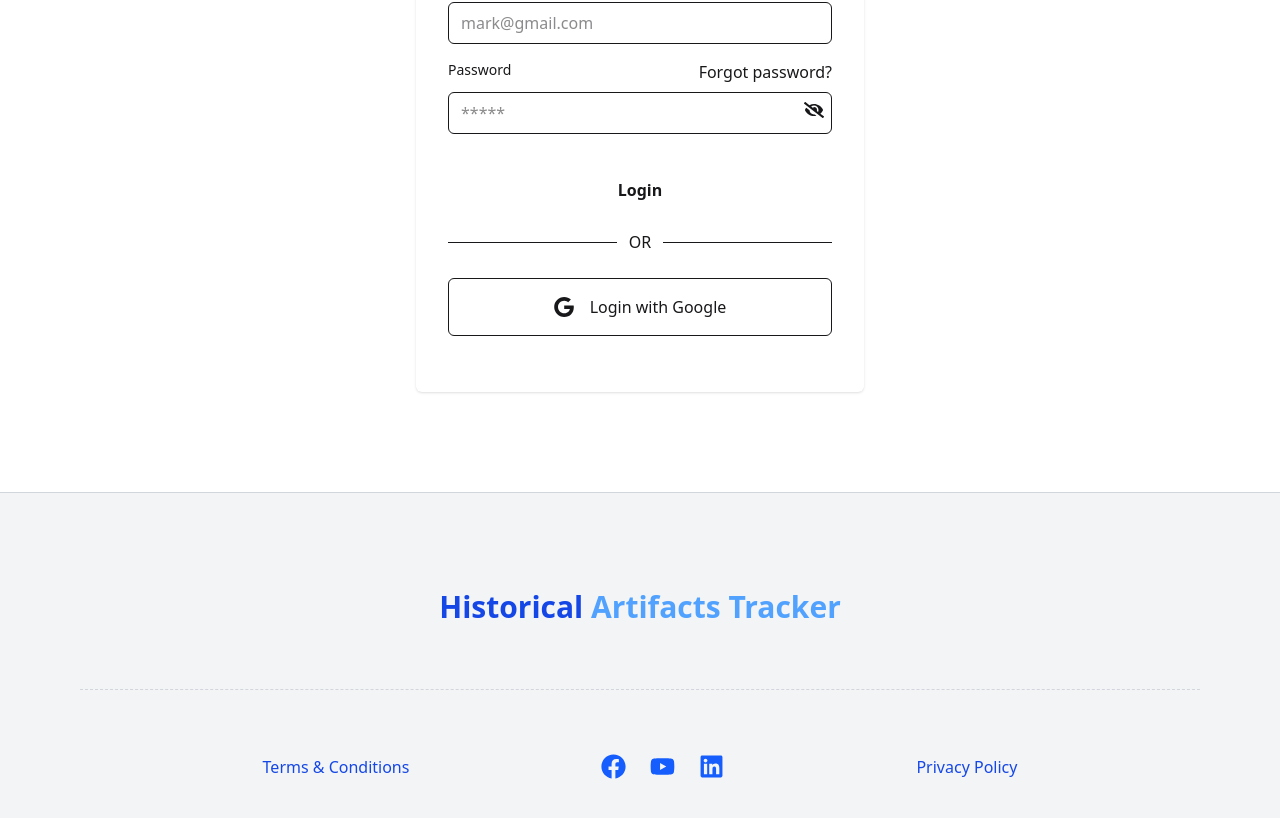
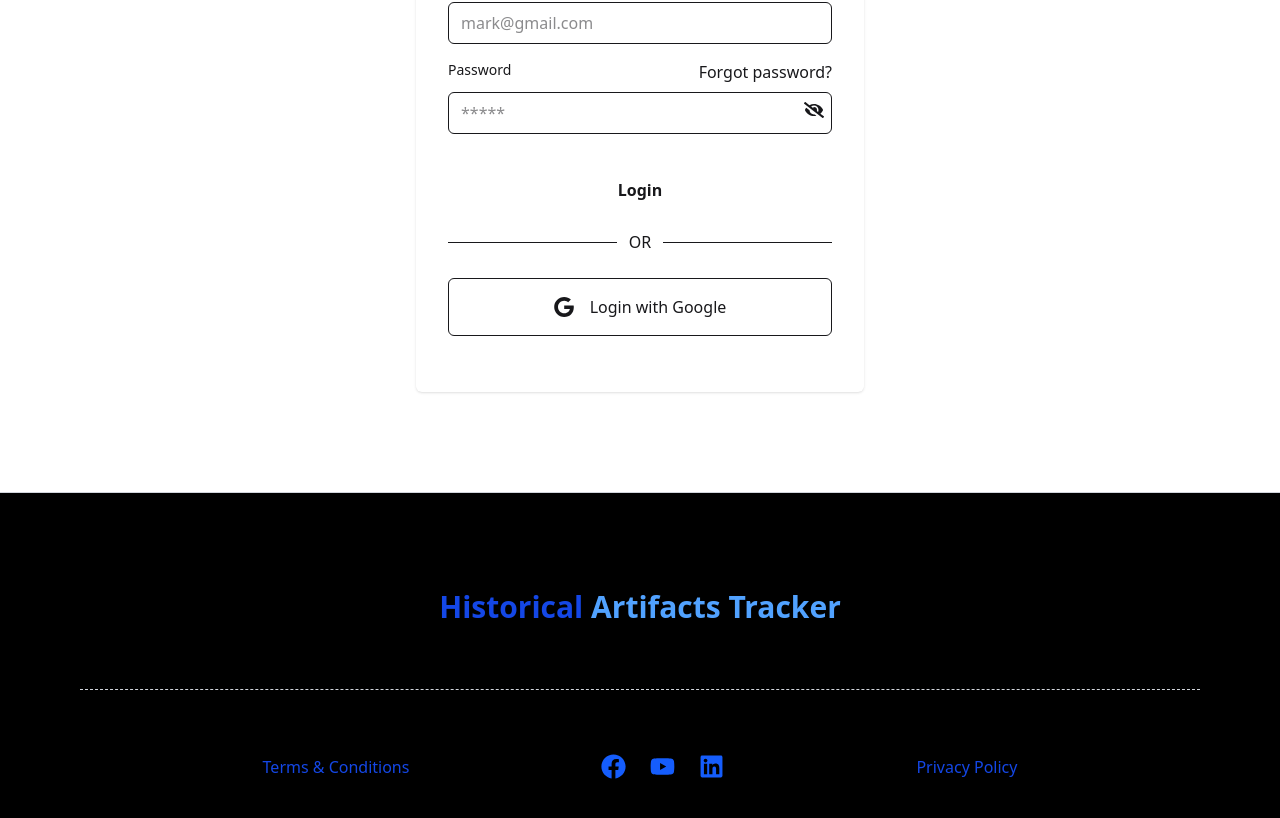
Before and after one commit to shaminyeasir/historical_artifacts_tracker-client, a React (Vite) app: page /login in a window 1280 px wide. Shown: the part 378-1196 px from the top of the page. Built offline with nearby package versions, Linux system fonts and the light colour scheme; no server answers.

Commit message:
changed footer bg color

```diff
--- a/src/components/Footer.jsx
+++ b/src/components/Footer.jsx
@@ -5,7 +5,7 @@ import { NavLink } from 'react-router';
 
 const Footer = () => {
     return (
-        <div className="flex flex-col gap-8 justify-between items-center px-20 py-24 bg-gray-100 text-gray-800 border-t border-gray-300">
+        <div className="flex flex-col gap-8 justify-between items-center px-20 py-24 bg-black text-gray-800 border-t border-gray-300">
             <div className="flex flex-col items-center gap-4">
                 <h1 id="Nav_title" className="mb-0 text-3xl font-extrabold text-blue-700">
                     Historical <span className="text-blue-400">Artifacts Tracker</span>
```
